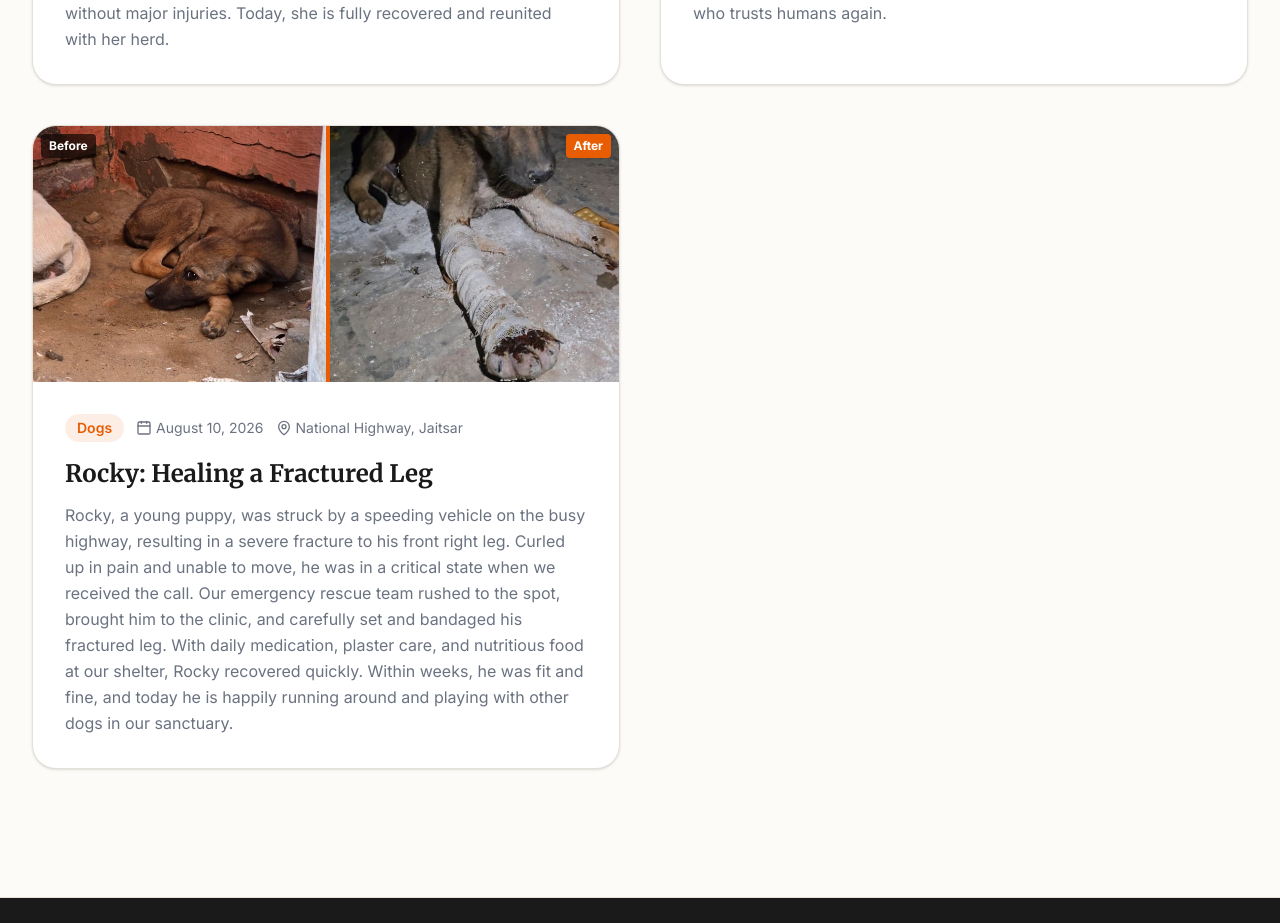
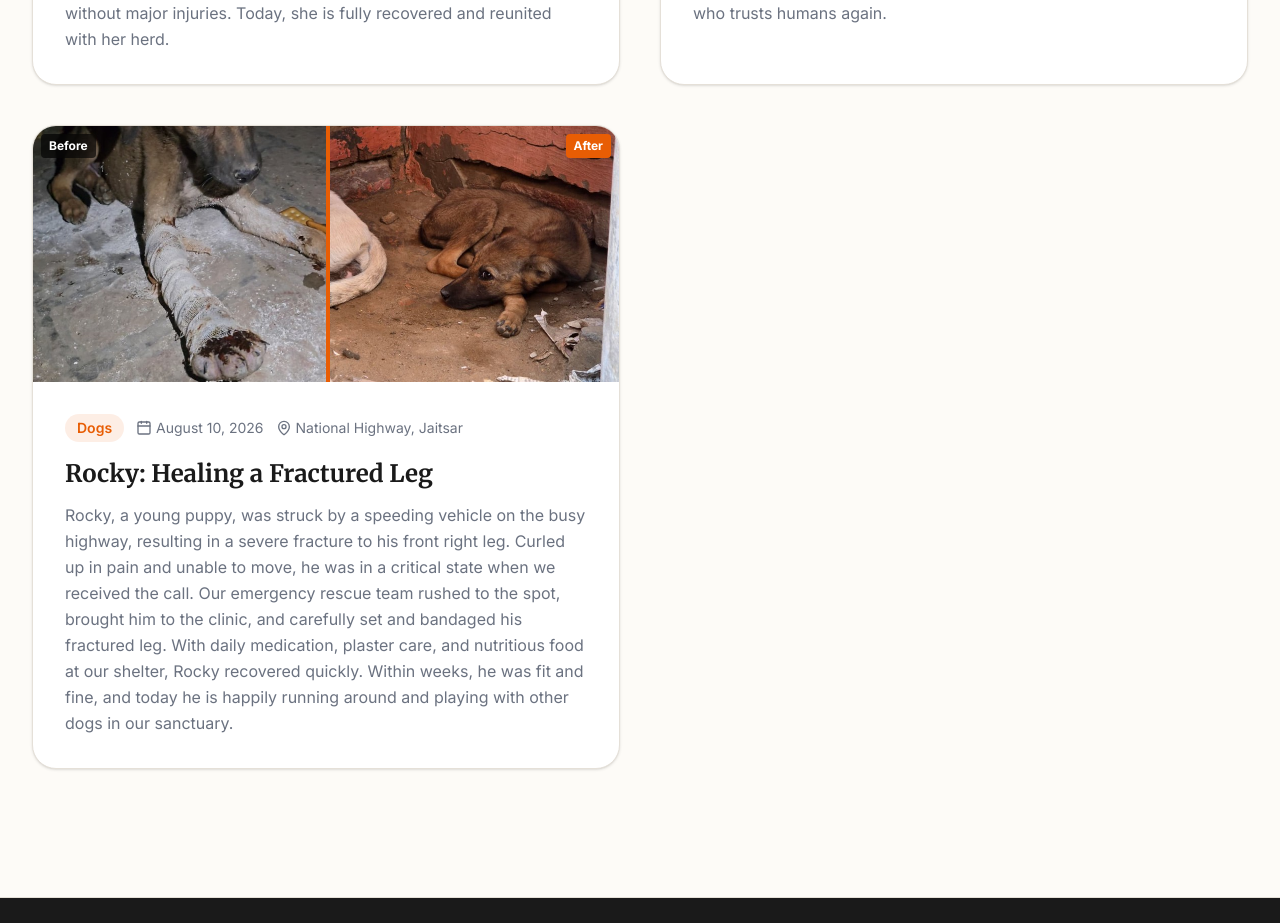
Before and after one commit to tarundutta499-tech/Finding_Peace29, a Next.js app: page /rescues in a window 1280 px wide. Shown: the part 1040-1963 px from the top of the page. Built offline with nearby package versions, Linux system fonts and the light colour scheme; no server answers.

Commit message:
Swap before and after images for Rocky's rescue entry

```diff
--- a/src/app/rescues/page.tsx
+++ b/src/app/rescues/page.tsx
@@ -35,8 +35,8 @@ const MOCK_RESCUES = [
     animalType: "Dog",
     date: "August 10, 2026",
     location: "National Highway, Jaitsar",
-    beforeImg: "/images/puppy_fracture_before.jpg",
-    afterImg: "/images/puppy_fracture_after.jpg",
+    beforeImg: "/images/puppy_fracture_after.jpg",
+    afterImg: "/images/puppy_fracture_before.jpg",
     story: "Rocky, a young puppy, was struck by a speeding vehicle on the busy highway, resulting in a severe fracture to his front right leg. Curled up in pain and unable to move, he was in a critical state when we received the call. Our emergency rescue team rushed to the spot, brought him to the clinic, and carefully set and bandaged his fractured leg. With daily medication, plaster care, and nutritious food at our shelter, Rocky recovered quickly. Within weeks, he was fit and fine, and today he is happily running around and playing with other dogs in our sanctuary.",
     category: "Dogs"
   }
```
